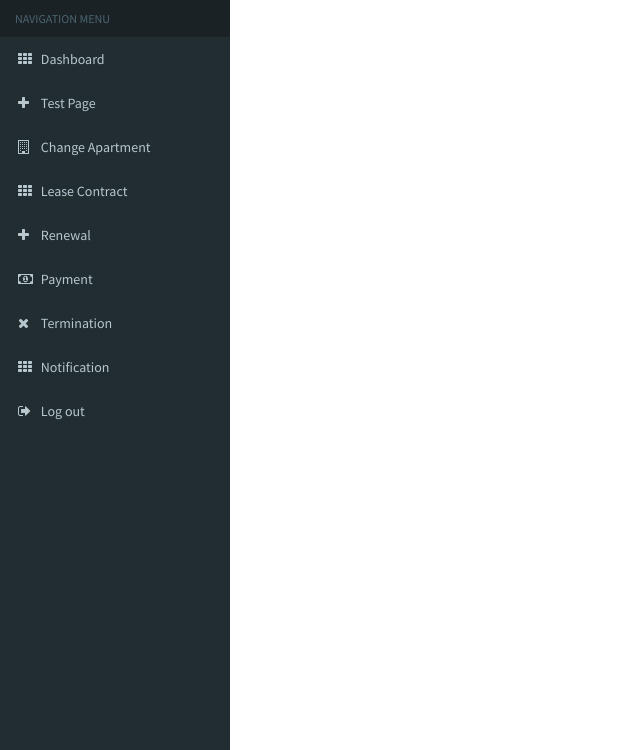
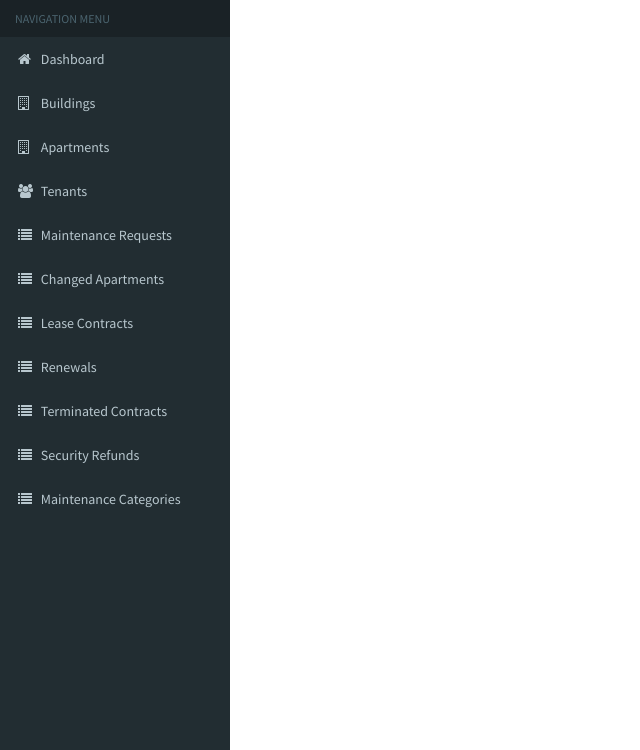
Before and after one commit to ayomideadekunle/arm, a PHP site: page /apartment-rental-mgt/views/navigation/header.php in a window 1280 px wide. Shown: the part 50-800 px from the top of the page, without its empty margins (0-640 px from the left). Run offline with PHP 8.4, Linux system fonts and the light colour scheme; the visitor is signed in with stand-in values (Sample User, id 1); some libraries are stand-ins or nearby versions.

Commit message:
Restructured navigation menu and added soft delete to building model

```diff
--- a/nbproject/private/private.xml
+++ b/nbproject/private/private.xml
@@ -3,12 +3,10 @@
     <editor-bookmarks xmlns="http://www.netbeans.org/ns/editor-bookmarks/2" lastBookmarkId="0"/>
     <open-files xmlns="http://www.netbeans.org/ns/projectui-open-files/2">
         <group>
-            <file>file:/opt/lampp/htdocs/apartment-rental-mgt/views/admin/building/edit.php</file>
-            <file>file:/opt/lampp/htdocs/apartment-rental-mgt/views/admin/building/index.php</file>
+            <file>file:/opt/lampp/htdocs/apartment-rental-mgt/views/admin/lease/script.php</file>
             <file>file:/opt/lampp/htdocs/apartment-rental-mgt/models/landlord_model.php</file>
-            <file>file:/opt/lampp/htdocs/apartment-rental-mgt/views/admin/building/script.php</file>
+            <file>file:/opt/lampp/htdocs/apartment-rental-mgt/views/tenant/profile/index.php</file>
             <file>file:/opt/lampp/htdocs/apartment-rental-mgt/controllers/landlord.php</file>
-            <file>file:/opt/lampp/htdocs/apartment-rental-mgt/views/admin/lease/index.php</file>
         </group>
     </open-files>
 </project-private>
--- a/views/admin/building/index.php
+++ b/views/admin/building/index.php
@@ -34,8 +34,8 @@
                                     <td><?php echo $building['address']; ?> </td>
                                     <td><?php echo $building['cityStateZip']; ?> </td>
                                     <td>
-                                        <button onclick="edit_Building('<?php echo $building['id']; ?>');" class="btn btn-success btn-sm">Edit</button>
-                                        <!--<button onclick="delete_Building('<?php echo $building['id']; ?>');" class="btn btn-danger btn-sm">Delete</button>-->
+                                        <button onclick="edit_Building('<?php echo $building['id']; ?>');" class="btn btn-success btn-sm"><i class="fa fa-edit"></i></button>
+                                        <button onclick="delete_Building('<?php echo $building['id']; ?>');" class="btn btn-danger btn-sm"><i class="fa fa-trash"></i></button>
                                     </td>
                                 </tr>
                                 <?php $count++; ?>
--- a/views/admin/building/script.php
+++ b/views/admin/building/script.php
@@ -13,7 +13,7 @@
             $.get("http://localhost/apartment-rental-mgt/landlord/deleteBuilding/" + id, function (resp) {
                 alert("Deleted");
                 $("#delete_building").modal('hide');
-                location = "http://localhost/apartment-rental-mgt/landlord/buildingList";
+                location = "http://localhost/apartment-rental-mgt/landlord/buildings";
 //                window.reload;
             });
         });
--- a/views/admin/lease/script.php
+++ b/views/admin/lease/script.php
@@ -1,7 +1,7 @@
 <script>
 
     $(document).ready(function (e) {
-        // alert("Ready");
+//         alert("Ready");
 //        e.preventDefault();
 
         // populate apartment dropdown based on building selected
--- a/views/navigation/header.php
+++ b/views/navigation/header.php
@@ -23,7 +23,6 @@
                 location = "http://localhost/apartment-rental-mgt/landlord/tenantProfile";
             }
         </script>
-
     </head>
     <body class="hold-transition skin-blue sidebar-mini">
         <div class="wrapper">
@@ -50,7 +49,7 @@
                             <li class="dropdown user user-menu">
                                 <a href="#" class="dropdown-toggle" data-toggle="dropdown">
                                     <!--<img src="<?php echo URL; ?>public/dist/img/user2-160x160.jpg" class="user-image" alt="User Image">-->
-                                    <span class="hidden-xs">
+                                    <span>
                                         <?php
                                         echo $_SESSION['fullname'];
                                         ?>
@@ -70,7 +69,6 @@
                                             <button class="btn btn-default btn-flat" onclick="showProfile();">Profile</button>
                                         </div>
                                         <div class="pull-right">
-                                            <!--<button class="btn btn-danger btn-flat logout_link">Sign out</button>-->
                                             <button onclick="logout();" class="btn btn-danger btn-flat" id="logout_link">Sign out</button>
                                         </div>
                                     </li>
@@ -90,18 +88,21 @@
                         <li class="header">NAVIGATION MENU</li>
                         <li>
                             <a href="">
-                                <i class="fa fa-th"></i> <span>Dashboard</span>
+                                <i class="fa fa-home"></i> <span>Dashboard</span>
                             </a>
                         </li>
-                        <!-- <li><a href=""><i class="fa fa-plus"></i> <span>Request Maintenance</span></a></li> -->
-                        <li><a href="<?php echo URL; ?>landlord"><i class="fa fa-plus"></i> <span>Test Page</span></a></li>
-                        <li><a href=""><i class="fa fa-building-o"></i> <span>Change Apartment</span></a></li>
-                        <li><a href=""><i class="fa fa-th"></i> <span>Lease Contract</span></a></li>
-                        <li><a href=""><i class="fa fa-plus"></i> <span>Renewal</span></a></li>
-                        <li><a href=""><i class="fa fa-money"></i> <span>Payment</span></a></li>
-                        <li><a href=""><i class="fa fa-times"></i> <span>Termination</span></a></li>
-                        <li><a href=""><i class="fa fa-th"></i> <span>Notification</span></a></li>
-                        <li><a href=""><i class="fa fa-sign-out"></i> <span>Log out</span></a></li>
+                        <li><a href="<?php echo URL; ?>landlord/buildings"><i class="fa fa-building-o"></i> <span>Buildings</span></a></li>
+                        <li><a href="<?php echo URL; ?>landlord/apartments"><i class="fa fa-building-o"></i> <span>Apartments</span></a></li>
+                        <li><a href="<?php echo URL; ?>landlord/tenants"><i class="fa fa-users"></i> <span>Tenants</span></a></li>
+                        <li><a href="<?php echo URL; ?>landlord/maintenanceRequests"><i class="fa fa-list"></i> <span>Maintenance Requests</span></a></li>
+                        <li><a href="<?php echo URL; ?>landlord/changedApartments"><i class="fa fa-list"></i> <span>Changed Apartments</span></a></li>
+                        <li><a href="<?php echo URL; ?>landlord/leaseContracts"><i class="fa fa-list"></i> <span>Lease Contracts</span></a></li>
+                        <li><a href="<?php echo URL; ?>landlord/renewedContracts"><i class="fa fa-list"></i> <span>Renewals</span></a></li>
+                        <!--<li><a href="<?php echo URL; ?>landlord/"><i class="fa fa-money"></i> <span>Payment</span></a></li>-->
+                        <li><a href="<?php echo URL; ?>landlord/terminatedContracts"><i class="fa fa-list"></i> <span>Terminated Contracts</span></a></li>
+                        <li><a href="<?php echo URL; ?>landlord/securityRefunds"><i class="fa fa-list"></i> <span>Security Refunds</span></a></li>
+                        <li><a href="<?php echo URL; ?>landlord/maintenanceCategories"><i class="fa fa-list"></i> <span>Maintenance Categories</span></a></li>
+                        <!--<li><a href=""><i class="fa fa-sign-out"></i> <span>Log out</span></a></li>-->
                     </ul>
                 </section>
                 <!-- /.sidebar -->
```
Also changed, not shown: controllers/landlord.php (+19 -16 lines), models/landlord_model.php (+8 -16 lines), views/admin/lease/edit.php (+0 -28 lines), views/tenant/profile/index.php (+15 -42 lines).
